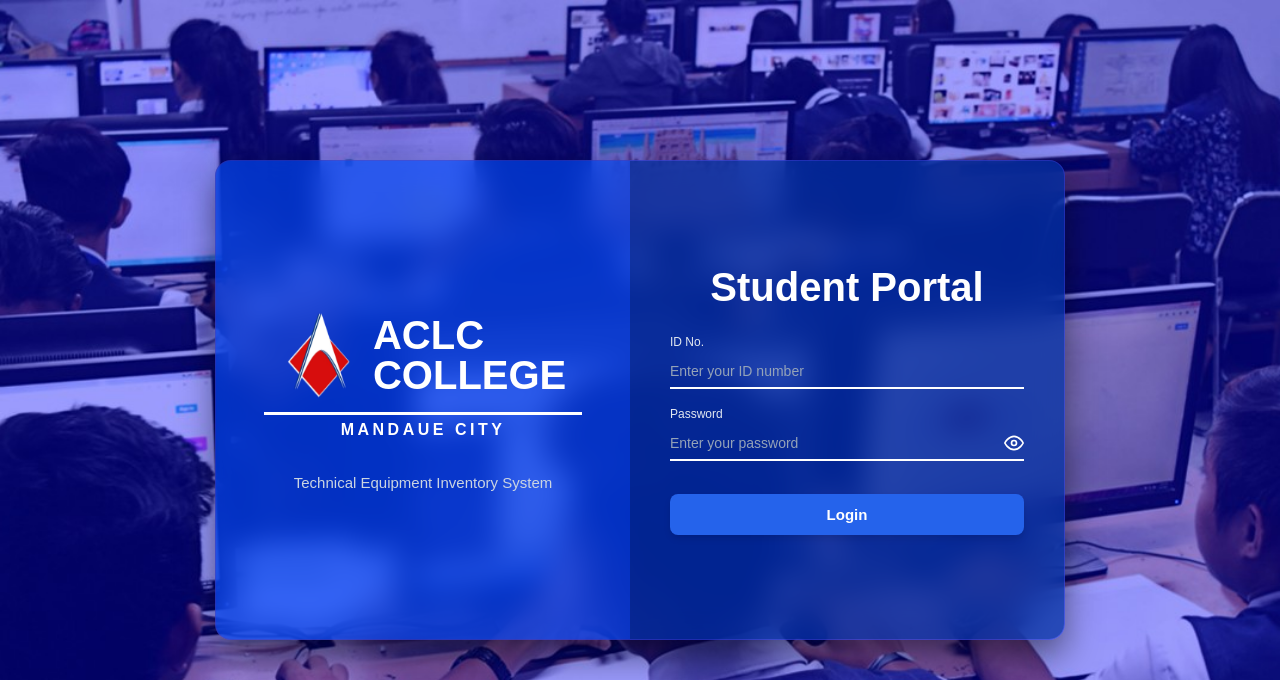
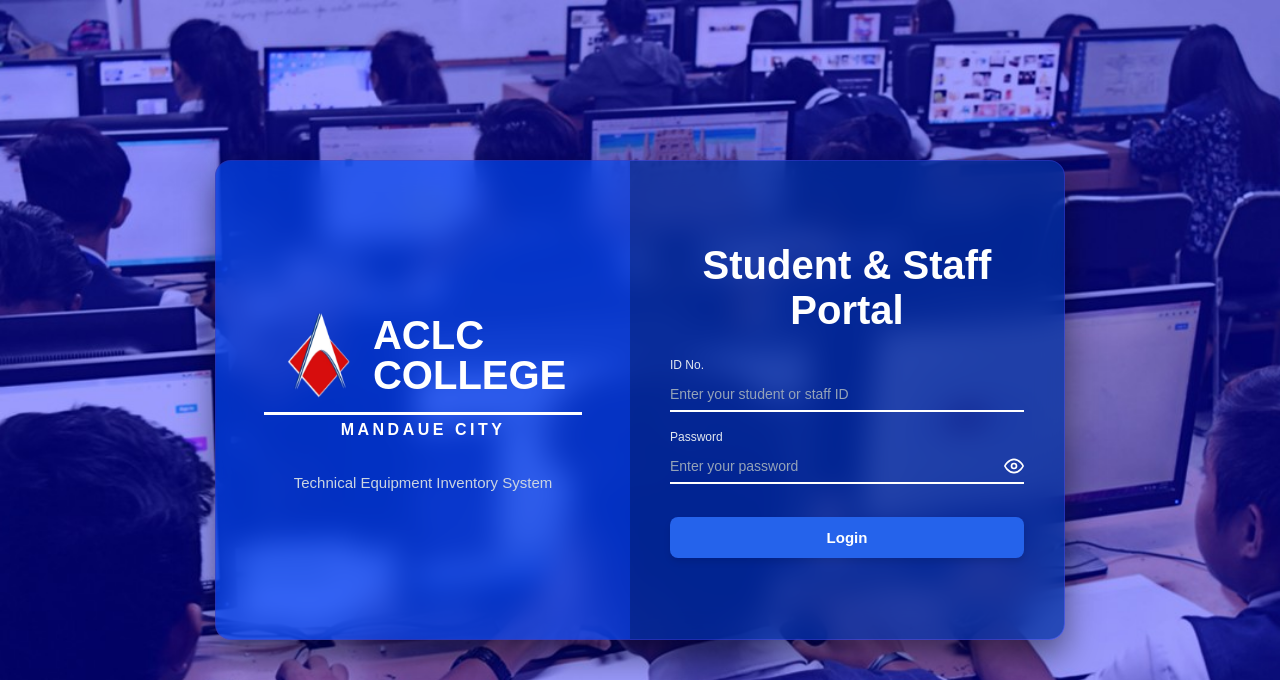
Before and after one commit to jeypi-hub/Technical-Inventory, a PHP site: page /auth/student_login.php in a window 1280 px wide. Shown: the top 680 px of the page. Run offline with PHP 8.4, Linux system fonts and the light colour scheme.

Commit message:
feat: technical features

```diff
--- a/admin/actions.php
+++ b/admin/actions.php
@@ -4,7 +4,7 @@ require_once __DIR__ . '/../classes/User.php';
 require_once __DIR__ . '/../classes/Equipment.php';
 require_once __DIR__ . '/../classes/BorrowRequest.php';
 require_once __DIR__ . '/../classes/Notification.php';
-$user = User::requireLogin('admin');
+$user = User::requireStaffOrAdmin();
 
 $do = $_GET['do'] ?? $_POST['do'] ?? '';
 
--- a/admin/admin_dashboard.php
+++ b/admin/admin_dashboard.php
@@ -3,7 +3,7 @@ require_once __DIR__ . '/../config/database.php';
 require_once __DIR__ . '/../classes/User.php';
 require_once __DIR__ . '/../classes/Equipment.php';
 require_once __DIR__ . '/../classes/BorrowRequest.php';
-$user = User::requireLogin('admin');
+$user = User::requireStaffOrAdmin();
 
 $counts   = Equipment::counts();
 $pending  = BorrowRequest::countPending();
--- a/admin/history.php
+++ b/admin/history.php
@@ -2,7 +2,7 @@
 require_once __DIR__ . '/../config/database.php';
 require_once __DIR__ . '/../classes/User.php';
 require_once __DIR__ . '/../classes/BorrowRequest.php';
-$user = User::requireLogin('admin');
+$user = User::requireStaffOrAdmin();
 
 $search = trim($_GET['q'] ?? '');
 $rows = BorrowRequest::history($search ?: null);
--- a/admin/manage_equipment.php
+++ b/admin/manage_equipment.php
@@ -2,7 +2,7 @@
 require_once __DIR__ . '/../config/database.php';
 require_once __DIR__ . '/../classes/User.php';
 require_once __DIR__ . '/../classes/Equipment.php';
-$user = User::requireLogin('admin');
+$user = User::requireStaffOrAdmin();
 
 $flash = $_GET['flash'] ?? '';
 $search = trim($_GET['q'] ?? '');
--- a/auth/admin_logout.php
+++ b/auth/admin_logout.php
@@ -1,6 +1,7 @@
 <?php
 require_once __DIR__ . '/../config/database.php';
 start_session_once();
+$role = $_SESSION['user']['role'] ?? 'admin';
 $_SESSION = [];
 session_destroy();
-header('Location: admin_login.php');
+header('Location: ' . ($role === 'staff' ? 'student_login.php' : 'admin_login.php'));
--- a/auth/student_login.php
+++ b/auth/student_login.php
@@ -4,18 +4,32 @@ require_once __DIR__ . '/../classes/User.php';
 start_session_once();
 
 $error = '';
+if (!empty($_SESSION['user'])) {
+    $destination = $_SESSION['user']['role'] === 'student'
+        ? '../student/student_dashboard.php'
+        : '../admin/admin_dashboard.php';
+    header('Location: ' . $destination);
+    exit;
+}
+
 if ($_SERVER['REQUEST_METHOD'] === 'POST') {
     $id  = trim($_POST['user_id'] ?? '');
-    $pw  =$_POST['password'] ?? '';
-    if (!User::isValidStudentId($id)) {$error = 'Invalid ID format. Use C##-##-####-MAN### (e.g. C24-01-1524-MAN121)';
+    $pw = $_POST['password'] ?? '';
+    $account = User::findByUserId($id);
+    if ($account && $account['role'] === 'student' && !User::isValidStudentId($id)) {
+        $error = 'Invalid student ID format. Use C##-##-####-MAN###.';
     } else {
-        $u = User::authenticate($id,$pw, 'student');
-        if ($u) {
-            $_SESSION['user'] =$u;
-            header('Location: ../student/student_dashboard.php');
+        $u = User::authenticateStudentOrStaff($id, $pw);
+        if (!$u) {
+            $error = 'Invalid ID or password.';
+        } else {
+            $_SESSION['user'] = $u;
+            $destination = $u['role'] === 'staff'
+                ? '../admin/admin_dashboard.php'
+                : '../student/student_dashboard.php';
+            header('Location: ' . $destination);
             exit;
         }
-        $error = 'Invalid ID or password.';
     }
 }
 ?>
@@ -50,14 +64,14 @@ if ($_SERVER['REQUEST_METHOD'] === 'POST') {
     </div>
 
     <div class="right-section">
-      <h2>Student Portal</h2>
+      <h2>Student &amp; Staff Portal</h2>
       <?php if (!empty($error)): ?><div class="alert"><?= e($error) ?></div><?php endif; ?>
 
       <form class="login-form" method="POST">
 
         <div class="input-group">
           <label for="user_id">ID No.</label>
-          <input type="text" id="user_id" name="user_id" placeholder="Enter your ID number" required autofocus
+          <input type="text" id="user_id" name="user_id" placeholder="Enter your student or staff ID" required autofocus
            value="<?= e($_POST['user_id'] ?? '') ?>">
         </div>
 
--- a/classes/User.php
+++ b/classes/User.php
@@ -18,6 +18,14 @@ class User
         return $u;
     }
 
+    public static function authenticateStudentOrStaff(string $userId, string $password): ?array
+    {
+        $u = self::findByUserId($userId);
+        if (!$u || !in_array($u['role'], ['student', 'staff'], true)) return null;
+        if (!password_verify($password, $u['password'])) return null;
+        return $u;
+    }
+
     /** Strict student ID format: e.g. C24-01-1524-MAN121  */
     public static function isValidStudentId(string $id): bool
     {
@@ -28,11 +36,22 @@ class User
     {
         start_session_once();
         if (empty($_SESSION['user']) || $_SESSION['user']['role'] !== $role) {
-            $redirect = $role === 'admin' ? '/Technical_Inventory/auth/admin_login.php'
-                                          : '/Technical_Inventory/auth/student_login.php';
+            $redirect = $role === 'admin' ? '../auth/admin_login.php'
+                                          : '../auth/student_login.php';
             header("Location: $redirect");
             exit;
         }
         return $_SESSION['user'];
     }
+
+    public static function requireStaffOrAdmin(): array
+    {
+        start_session_once();
+        if (empty($_SESSION['user']) ||
+            !in_array($_SESSION['user']['role'], ['admin', 'staff'], true)) {
+            header('Location: ../auth/student_login.php');
+            exit;
+        }
+        return $_SESSION['user'];
+    }
 }
--- a/database/technical_inventory.sql
+++ b/database/technical_inventory.sql
@@ -10,7 +10,7 @@ CREATE DATABASE IF NOT EXISTS `technical_inventory`
 USE `technical_inventory`;
 
 -- -------------------------------------------------------------
---  users : holds both admins and students
+--  users : holds admins, staff, and students
 -- -------------------------------------------------------------
 DROP TABLE IF EXISTS `users`;
 CREATE TABLE `users` (
@@ -20,7 +20,7 @@ CREATE TABLE `users` (
   `email`      VARCHAR(160) DEFAULT NULL,
   `course`     VARCHAR(80)  DEFAULT NULL,
   `password`   VARCHAR(255) NOT NULL,
-  `role`       ENUM('admin','student') NOT NULL DEFAULT 'student',
+  `role`       ENUM('admin','staff','student') NOT NULL DEFAULT 'student',
   `created_at` DATETIME NOT NULL DEFAULT CURRENT_TIMESTAMP,
   INDEX `idx_users_role` (`role`)
 ) ENGINE=InnoDB;
@@ -87,6 +87,8 @@ CREATE TABLE `notifications` (
 INSERT INTO `users` (`user_id`, `name`, `email`, `course`, `password`, `role`) VALUES
   ('ADMIN-001',           'Technical Admin', 'admin@aclc.edu.ph', 'Administrator',
    '$2b$10$dEygJtmiYtcLreOPSKocv.22ZMdli2i4GnDsZr.ru96EnaFFKH9Re', 'admin'),
+  ('STAFF-001',           'Technical Staff', 'staff@aclc.edu.ph', 'Staff',
+   '$2y$10$.XzU0qLlQRiNOc251TIXrOyAcn3wd4Os.hBI3JpcML/e/m.pL4ebO', 'staff'),
   ('C24-01-1524-MAN121',  'User 1', 'user1@aclc.edu.ph', 'BSIT',
    '$2b$10$dEygJtmiYtcLreOPSKocv.22ZMdli2i4GnDsZr.ru96EnaFFKH9Re', 'student'),
   ('C24-01-9654-MAN121',  'User 2', 'user2@aclc.edu.ph', 'BSCS',
--- a/index.php
+++ b/index.php
@@ -4,7 +4,10 @@ start_session_once();
 
 if (!empty($_SESSION['user'])) {
     $role = $_SESSION['user']['role'];
-    header('Location: ' . ($role === 'admin' ? 'admin/admin_dashboard.php' : 'student/student_dashboard.php'));
+    $destination = $role === 'student'
+        ? 'student/student_dashboard.php'
+        : 'admin/admin_dashboard.php';
+    header('Location: ' . $destination);
     exit;
 }
 
```
Also changed, not shown: classes/BorrowRequest.php (+6 -3 lines), database/migration_v4.sql (added, +9 -0 lines), README.md, 1 other file.
